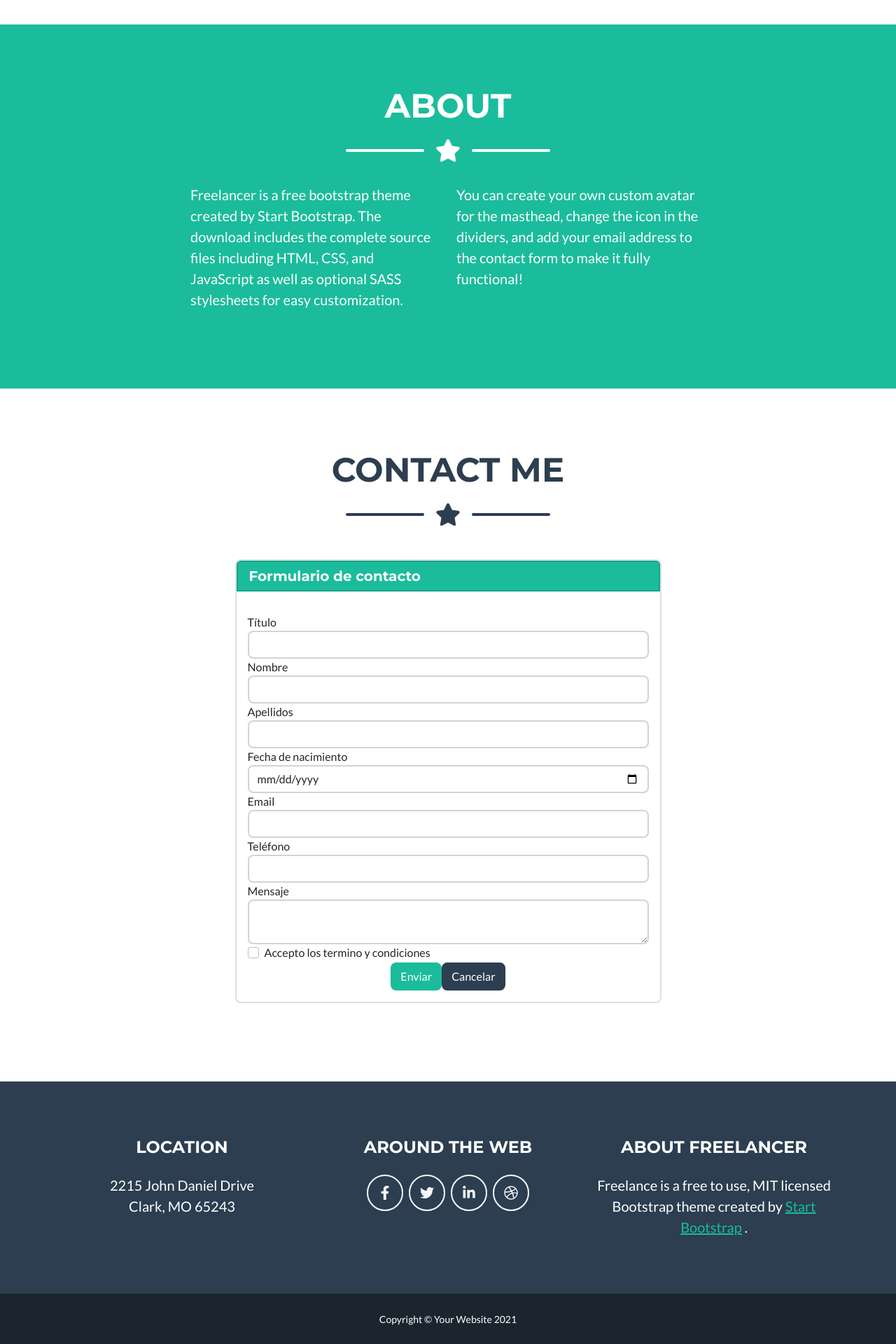
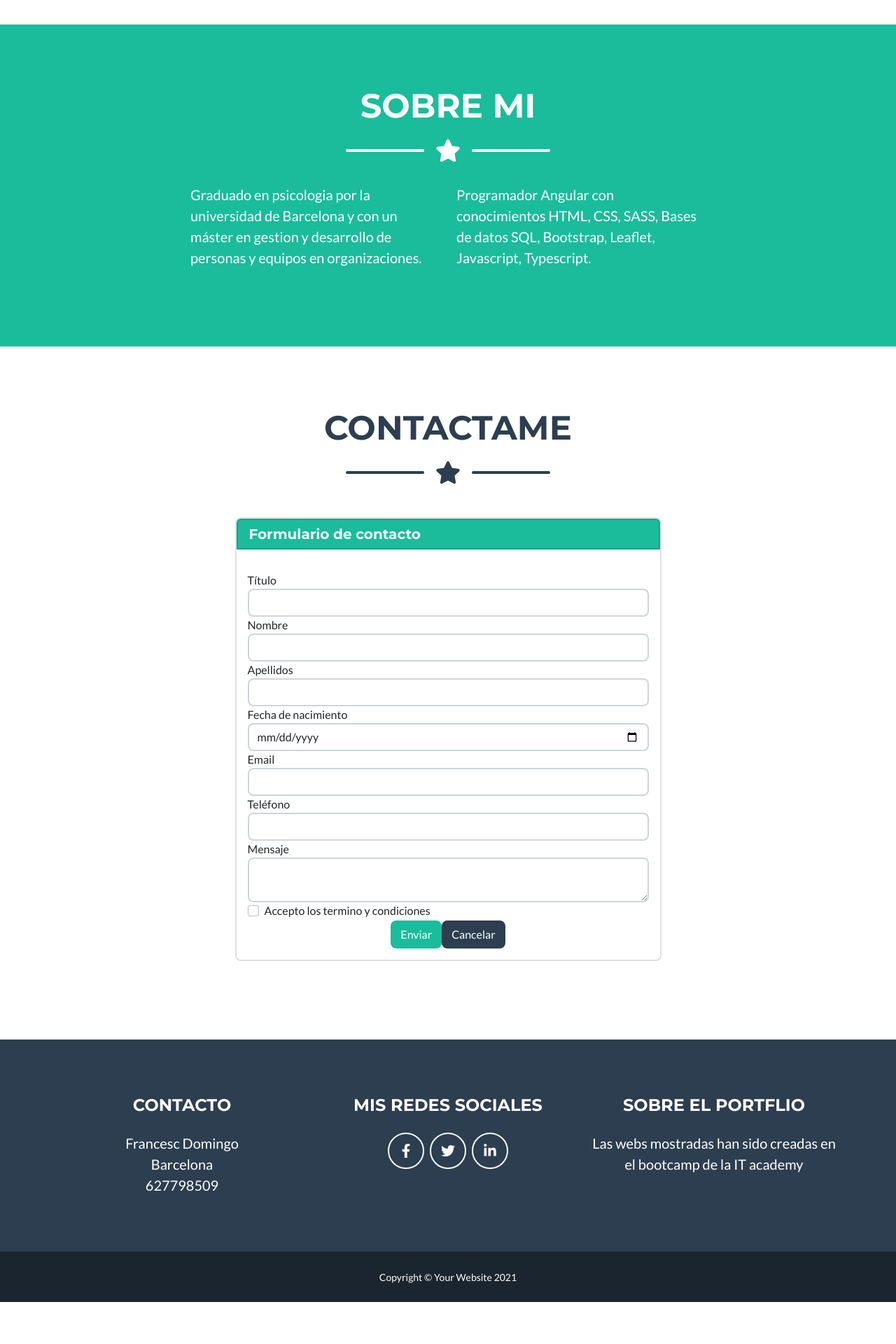
Before and after one commit to Francescdv/M12_02_Angular_Bootrstrap, an Angular app in the folder angular-portfolio/: page / in a window 1280 px wide. Shown: the part 1890-3810 px from the top of the page at 70% size. After the commit the page ends 3750 px from the top, so only its background shows below. Built offline with nearby package versions, Linux system fonts and the light colour scheme.

Commit message:
no message

```diff
--- a/angular-portfolio/src/app/about/about.component.html
+++ b/angular-portfolio/src/app/about/about.component.html
@@ -3,7 +3,7 @@
 <section class="page-section bg-primary text-white mb-0" id="about">
     <div class="container" id="page-top">
         <!-- About Section Heading-->
-        <h2 class="page-section-heading text-center text-uppercase text-white">About</h2>
+        <h2 class="page-section-heading text-center text-uppercase text-white">Sobre mi</h2>
         <!-- Icon Divider-->
         <div class="divider-custom divider-light">
             <div class="divider-custom-line"></div>
@@ -12,8 +12,8 @@
         </div>
         <!-- About Section Content-->
         <div class="row">
-            <div class="col-lg-4 ms-auto"><p class="lead">Freelancer is a free bootstrap theme created by Start Bootstrap. The download includes the complete source files including HTML, CSS, and JavaScript as well as optional SASS stylesheets for easy customization.</p></div>
-            <div class="col-lg-4 me-auto"><p class="lead">You can create your own custom avatar for the masthead, change the icon in the dividers, and add your email address to the contact form to make it fully functional!</p></div>
+            <div class="col-lg-4 ms-auto"><p class="lead">Graduado en psicologia por la universidad de Barcelona y con un máster en gestion y desarrollo de personas y equipos en organizaciones.</p></div>
+            <div class="col-lg-4 me-auto"><p class="lead">Programador Angular con conocimientos HTML, CSS, SASS, Bases de datos SQL, Bootstrap, Leaflet, Javascript, Typescript.</p></div>
         </div>
 
     </div>
--- a/angular-portfolio/src/app/contact/contact.component.html
+++ b/angular-portfolio/src/app/contact/contact.component.html
@@ -2,7 +2,7 @@
  <section class="page-section" id="contact">
   <div class="container">
       <!-- Contact Section Heading-->
-      <h2 class="page-section-heading text-center text-uppercase text-secondary mb-0">Contact Me</h2>
+      <h2 class="page-section-heading text-center text-uppercase text-secondary mb-0">Contactame</h2>
       <!-- Icon Divider-->
       <div class="divider-custom">
           <div class="divider-custom-line"></div>
--- a/angular-portfolio/src/app/footer/footer.component.html
+++ b/angular-portfolio/src/app/footer/footer.component.html
@@ -4,28 +4,31 @@
           <div class="row">
               <!-- Footer Location-->
               <div class="col-lg-4 mb-5 mb-lg-0">
-                  <h4 class="text-uppercase mb-4">Location</h4>
+                  <h4 class="text-uppercase mb-4">Contacto</h4>
                   <p class="lead mb-0">
-                      2215 John Daniel Drive
-                      <br />
-                      Clark, MO 65243
+                      Francesc Domingo
+                      <br>
+                      Barcelona
+                      <br>
+                      627798509
+
+
                   </p>
               </div>
               <!-- Footer Social Icons-->
               <div class="col-lg-4 mb-5 mb-lg-0">
-                  <h4 class="text-uppercase mb-4">Around the Web</h4>
+                  <h4 class="text-uppercase mb-4">Mis redes sociales</h4>
                   <a class="btn btn-outline-light btn-social mx-1" href="#!"><i class="fab fa-fw fa-facebook-f"></i></a>
                   <a class="btn btn-outline-light btn-social mx-1" href="#!"><i class="fab fa-fw fa-twitter"></i></a>
-                  <a class="btn btn-outline-light btn-social mx-1" href="#!"><i class="fab fa-fw fa-linkedin-in"></i></a>
-                  <a class="btn btn-outline-light btn-social mx-1" href="#!"><i class="fab fa-fw fa-dribbble"></i></a>
+                  <a class="btn btn-outline-light btn-social mx-1" href="https://www.linkedin.com/in/francesc-domingo/"><i class="fab fa-fw fa-linkedin-in"></i></a>
+
               </div>
               <!-- Footer About Text-->
               <div class="col-lg-4">
-                  <h4 class="text-uppercase mb-4">About Freelancer</h4>
+                  <h4 class="text-uppercase mb-4">Sobre el portflio</h4>
                   <p class="lead mb-0">
-                      Freelance is a free to use, MIT licensed Bootstrap theme created by
-                      <a href="http://startbootstrap.com">Start Bootstrap</a>
-                      .
+                      Las webs mostradas han sido creadas en el bootcamp de la IT academy
+
                   </p>
               </div>
           </div>
```
